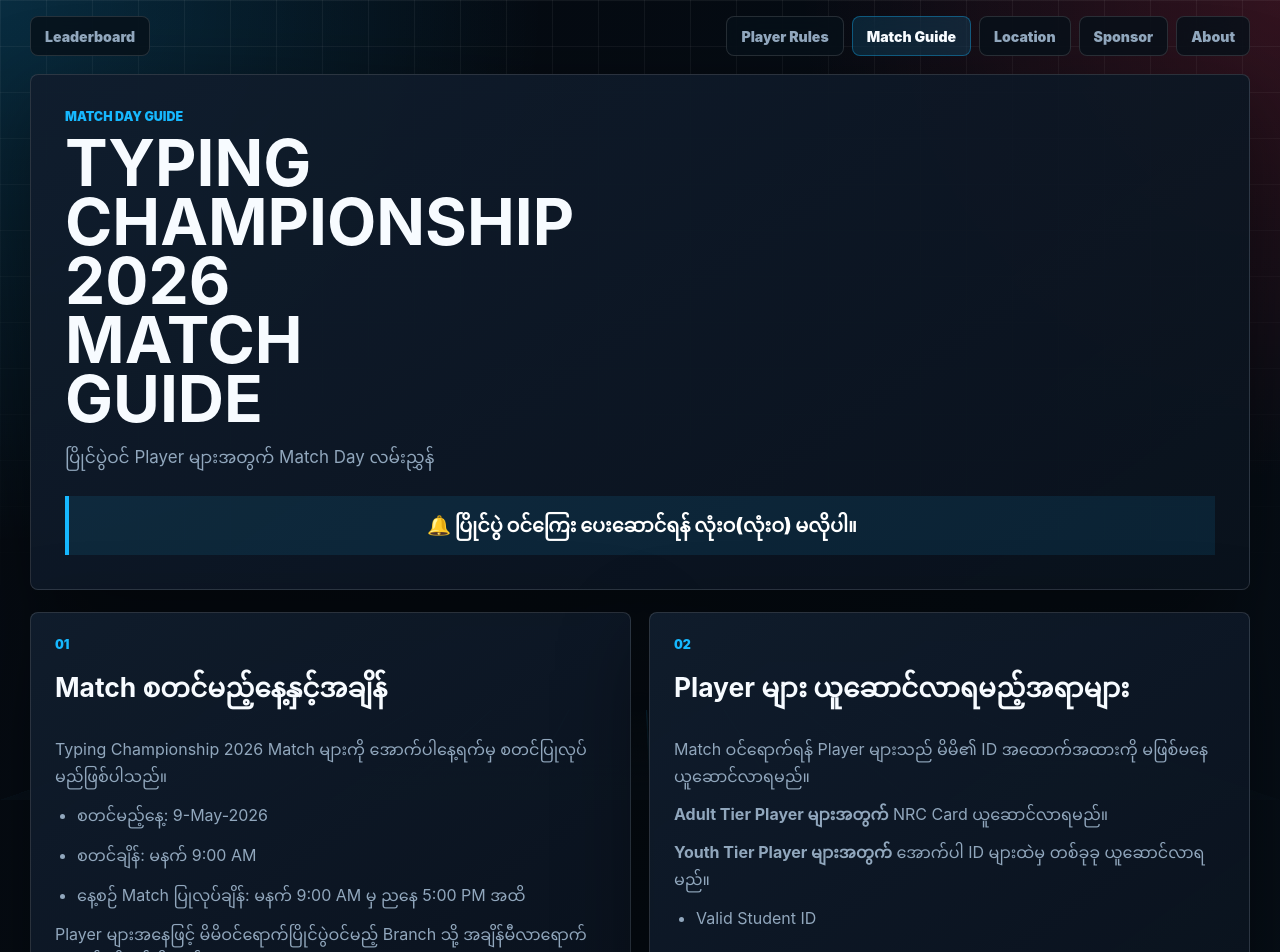
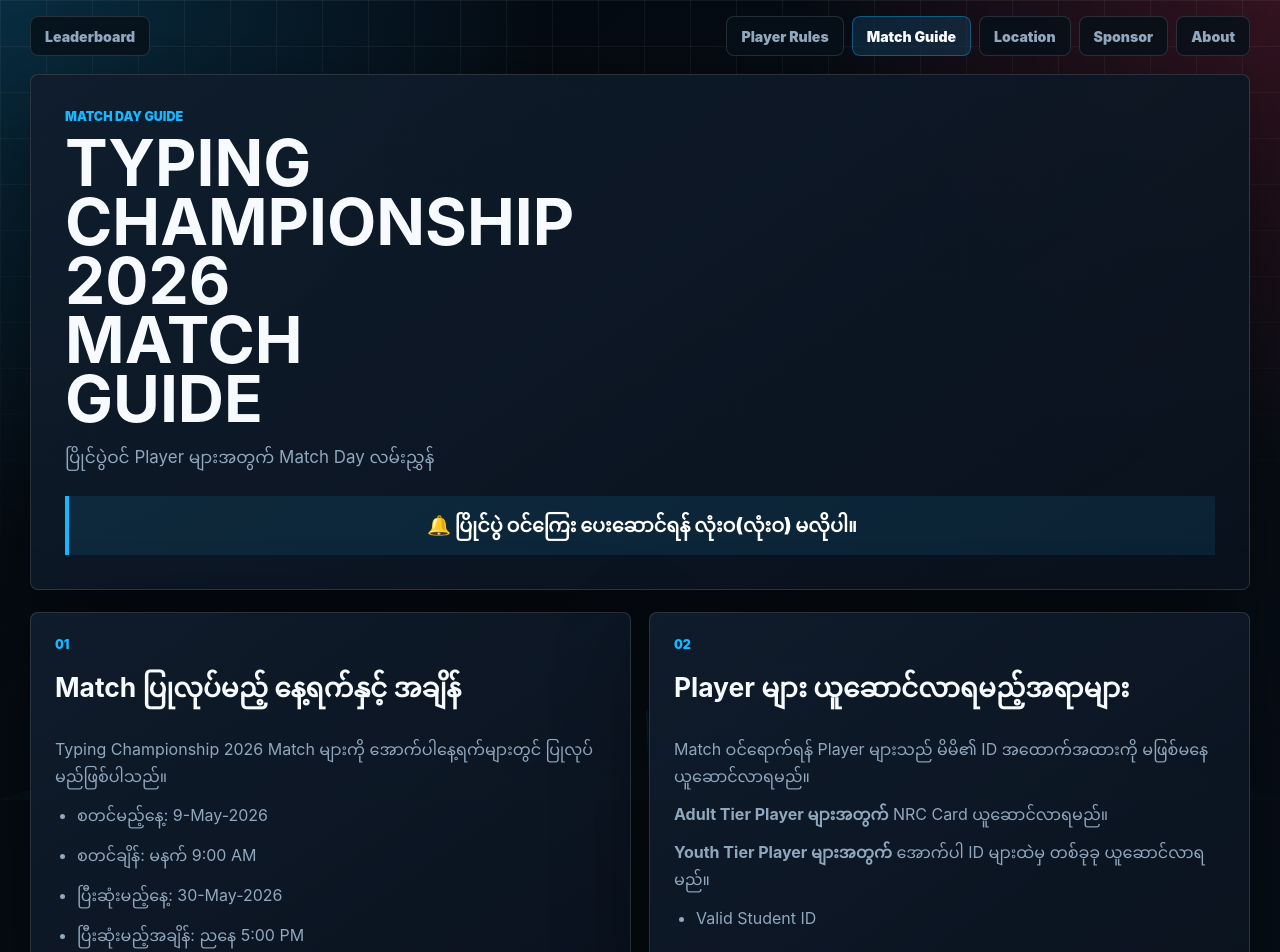
Before and after one commit to ayechannit/techchampion, a React (Vite) app in the folder frontend/: page /match-guide in a window 1280 px wide. Shown: the top 952 px of the page. Built offline with nearby package versions, Linux system fonts and the light colour scheme.

Commit message:
end time

```diff
--- a/frontend/src/pages/MatchGuide.jsx
+++ b/frontend/src/pages/MatchGuide.jsx
@@ -13,12 +13,14 @@ const MatchGuide = () => {
       <section className="rules-document" aria-label="Typing Championship 2026 match guide" lang="my">
         <article className="rule-section">
           <p className="eyebrow">01</p>
-          <h2>Match စတင်မည့်နေ့နှင့်အချိန်</h2>
+          <h2>Match ပြုလုပ်မည့် နေ့ရက်နှင့် အချိန်</h2>
           <div className="guide-copy">
-            <p>Typing Championship 2026 Match များကို အောက်ပါနေ့ရက်မှ စတင်ပြုလုပ်မည်ဖြစ်ပါသည်။</p>
+            <p>Typing Championship 2026 Match များကို အောက်ပါနေ့ရက်များတွင် ပြုလုပ်မည်ဖြစ်ပါသည်။</p>
             <ul className="rule-list">
               <li>စတင်မည့်နေ့: 9-May-2026</li>
               <li>စတင်ချိန်: မနက် 9:00 AM</li>
+              <li>ပြီးဆုံးမည့်နေ့: 30-May-2026</li>
+              <li>ပြီးဆုံးမည့်အချိန်: ညနေ 5:00 PM</li>
               <li>နေ့စဉ် Match ပြုလုပ်ချိန်: မနက် 9:00 AM မှ ညနေ 5:00 PM အထိ</li>
             </ul>
             <p style={{ marginTop: '12px' }}>Player များအနေဖြင့် မိမိဝင်ရောက်ပြိုင်ပွဲဝင်မည့် Branch သို့ အချိန်မီလာရောက်ပေးရန် လိုအပ်ပါသည်။</p>
```
